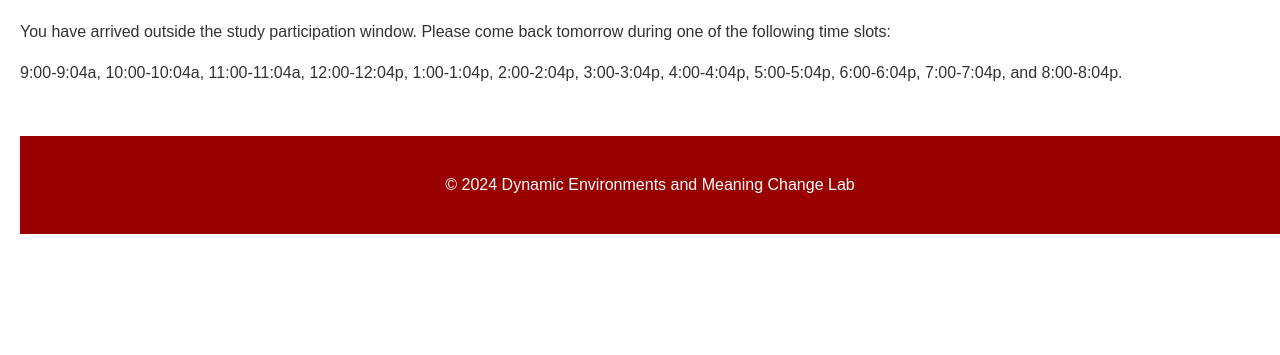
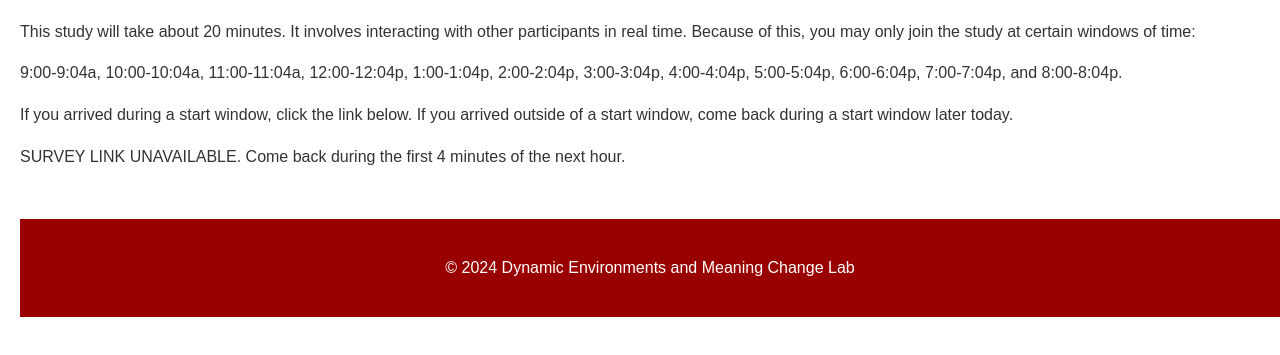
Before and after one commit to demc-lab/demc-lab.github.io, a plain HTML site: page psimo_pretest.html in a window 1280 px wide. Shown: the part 265-620 px from the top of the page. Drawn offline with Linux system fonts and the light colour scheme.

Commit message:
Re-opened pretest

```diff
--- a/psimo_pretest.html
+++ b/psimo_pretest.html
@@ -53,11 +53,11 @@
     </header>
 
     <h1>Welcome!</h1>
-    <p>You have arrived outside the study participation window. Please come back tomorrow during one of the following time slots:</p>
-    <!--<p>This study will take about 20 minutes. It involves interacting with other participants in real time. Because of this, you may only join the study at certain windows of time:</p>-->
+    <!--<p>You have arrived outside the study participation window. Please come back tomorrow during one of the following time slots:</p>-->
+    <p>This study will take about 20 minutes. It involves interacting with other participants in real time. Because of this, you may only join the study at certain windows of time:</p>
     <p>9:00-9:04a, 10:00-10:04a, 11:00-11:04a, 12:00-12:04p, 1:00-1:04p, 2:00-2:04p, 3:00-3:04p, 4:00-4:04p, 5:00-5:04p, 6:00-6:04p, 7:00-7:04p, and 8:00-8:04p.</p>
-  <!-- <p>If you arrived during a start window, click the link below. If you arrived outside of a start window, come back during a start window later today.</p>
-   <div id="survey-link"></div>-->
+    <p>If you arrived during a start window, click the link below. If you arrived outside of a start window, come back during a start window later today.</p>
+   <div id="survey-link"></div>
 
     <footer>
         <p>&copy; 2024 Dynamic Environments and Meaning Change Lab</p>
```
